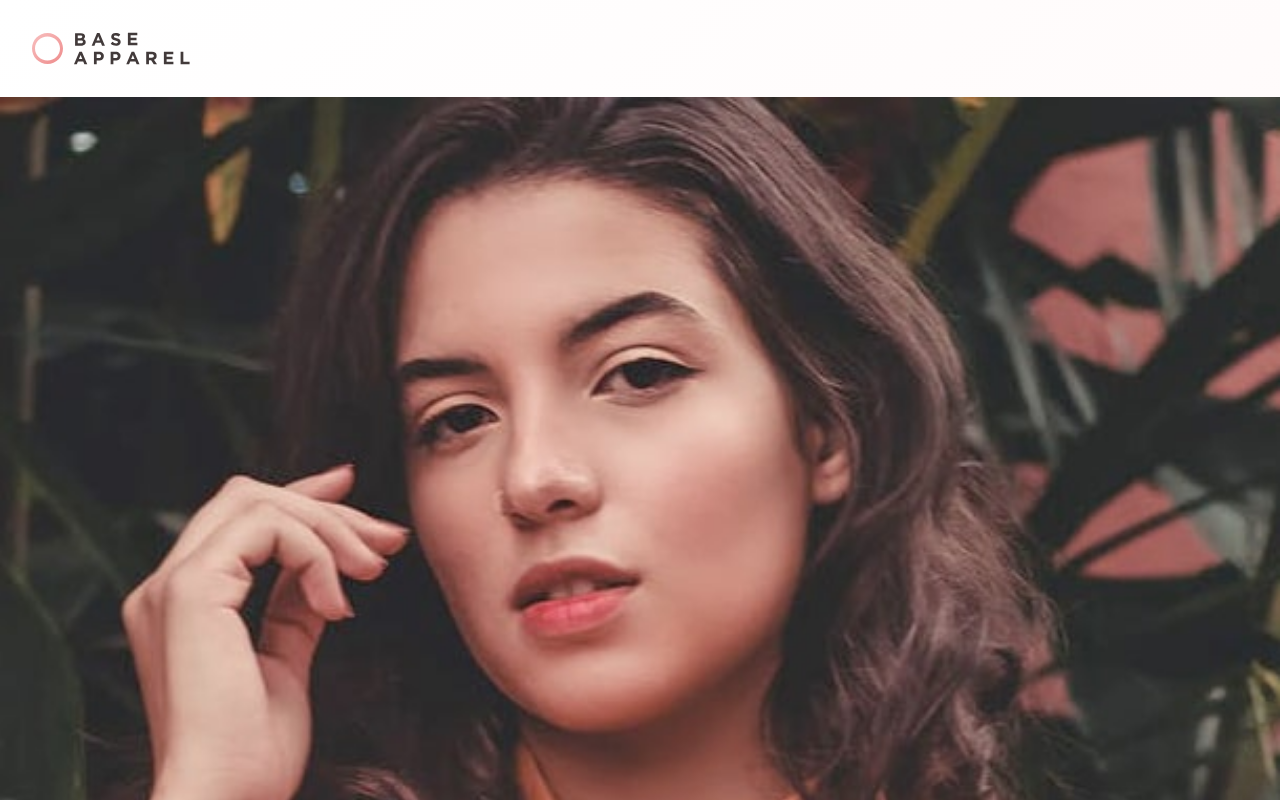
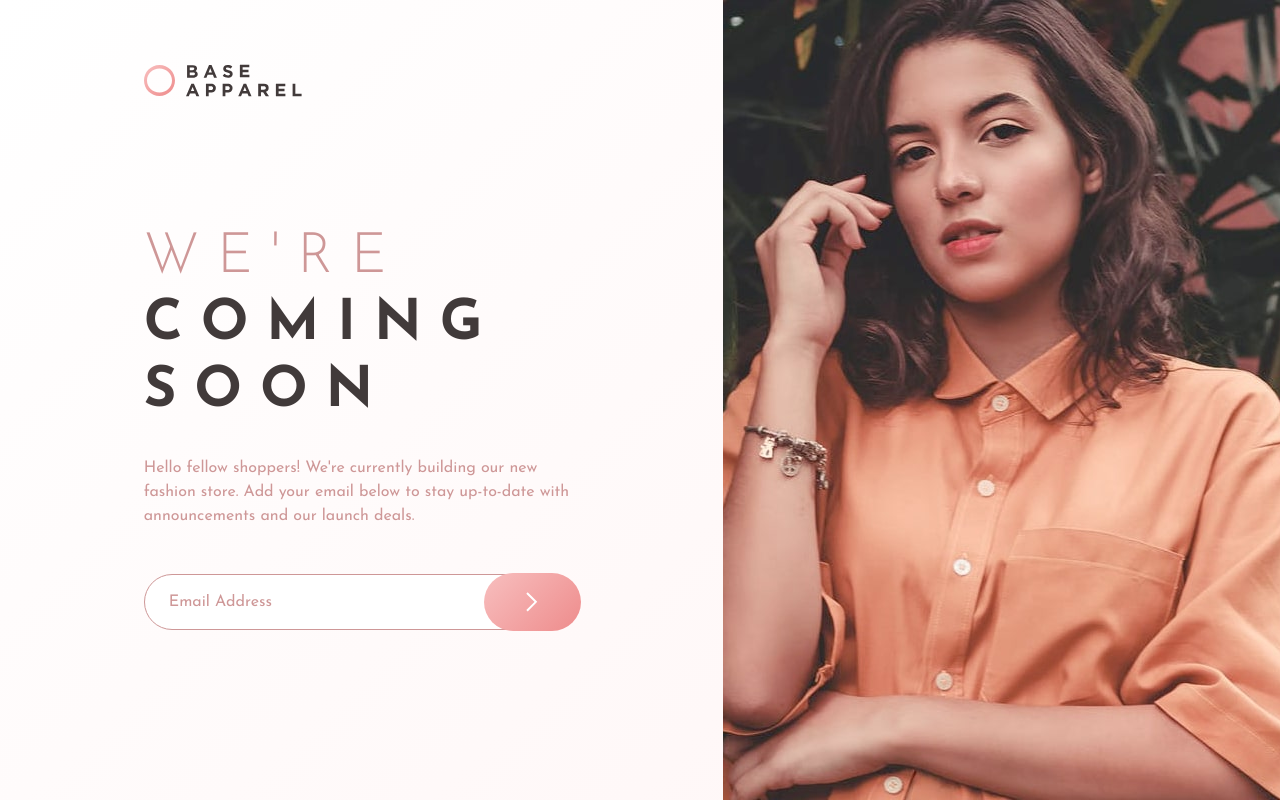
Before and after one commit to deru55/FeM-Base-Apparel-coming-soon-page, a plain HTML site: page index.html in a window 1280 px wide. Shown: the top 800 px of the page. Drawn offline with Linux system fonts and the light colour scheme.

Commit message:
style: complete desktop design

```diff
--- a/index.html
+++ b/index.html
@@ -16,13 +16,13 @@
       <img src="./images/logo.svg" alt="Base Apparel" class="header__logo" />
     </header>
 
+    <picture class="hero">
+      <source media="(min-width: 768px)" srcset="./images/hero-desktop.jpg" />
+
+      <img src="./images/hero-mobile.jpg" alt="" class="hero__image" />
+    </picture>
+
     <main>
-      <picture class="hero">
-        <source media="(min-width: 768px)" srcset="./images/hero-desktop.jpg" />
-
-        <img src="./images/hero-mobile.jpg" alt="" class="hero__image" />
-      </picture>
-
       <section class="intro">
         <h1 class="intro__title"><span class="intro__title-highlight">We're</span> coming soon</h1>
 
--- a/style.css
+++ b/style.css
@@ -85,7 +85,7 @@ body {
   min-height: 100dvh;
 
   font-family: var(--_ff-primary);
-  font-size: var(--_fs-sm);
+  font-size: clamp(var(--_fs-sm), 0.756rem + 0.509vw, var(--_fs-base));
   font-weight: var(--_fw-regular);
   color: var(--_pink-400);
   line-height: 1.5;
@@ -105,17 +105,23 @@ header {
 
 .hero__image {
   width: 100%;
+  max-height: 420px;
+  height: 100%;
+  object-fit: cover;
+  object-position: top center;
 }
 
 .intro {
+  max-width: 30rem;
+  margin-inline: auto;
   padding: var(--_space-16) var(--_space-8);
 
   display: grid;
-  gap: var(--_space-4);
+  gap: clamp(var(--_space-4), 0.648rem + 1.502vw, var(--_space-8));
 }
 
 .intro__title {
-  font-size: var(--_fs-4xl);
+  font-size: clamp(var(--_fs-4xl), 1.528rem + 3.082vw, var(--_fs-6xl));
   color: var(--_gray-900);
   letter-spacing: 0.32em;
   line-height: 1.2;
@@ -132,7 +138,9 @@ header {
 
 .form__group {
   --_arrow-width: 12px;
-  --_btn-padding-x: var(--_space-6);
+  --_btn-padding-x: clamp(var(--_space-6), -0.214rem + 3.571vw, var(--_space-12));
+  --_input-padding-x: var(--_space-6);
+  --_input-padding: clamp(0.75rem, 0.464rem + 0.595vw, 1rem) var(--_input-padding-x);
   --_input-radius: var(--_radius-full);
 
   display: grid;
@@ -143,8 +151,8 @@ header {
   --_input-border-color: var(--_pink-400);
 
   width: 100%;
-  padding: var(--_space-3) var(--_btn-padding-x);
-  padding-right: calc(var(--_arrow-width) + var(--_btn-padding-x) * 3);
+  padding: var(--_input-padding);
+  padding-right: calc(var(--_arrow-width) + ((var(--_btn-padding-x) * 2) + var(--_input-padding-x)));
 
   border: 1px solid var(--_input-border-color);
   border-radius: var(--_input-radius);
@@ -166,7 +174,8 @@ header {
 
 .form__submit-btn {
   z-index: 1;
-  padding: var(--_space-3) var(--_btn-padding-x);
+  padding: var(--_input-padding);
+  padding-inline: var(--_btn-padding-x);
   margin: -1px;
 
   cursor: pointer;
@@ -180,3 +189,36 @@ header {
   background: #f8cccd;
   box-shadow: 0px 15px 25px -5px hsl(0, 74%, 74%);
 }
+
+@media screen and (min-width: 768px) {
+  body {
+    display: grid;
+    grid-template-columns: 1.3fr 1fr;
+    grid-template-rows: auto 1fr;
+
+    font-size: var(--_fs-base);
+    text-align: initial;
+  }
+
+  .header {
+    padding-block: var(--_space-16);
+  }
+
+  .header,
+  .intro {
+    width: min(100% - 4rem, 500px);
+    margin-inline: auto;
+  }
+
+  .hero {
+    grid-area: 1 / 2 / 3 / 3;
+  }
+
+  .hero__image {
+    max-height: none;
+  }
+
+  .intro {
+    max-width: none;
+  }
+}
```
